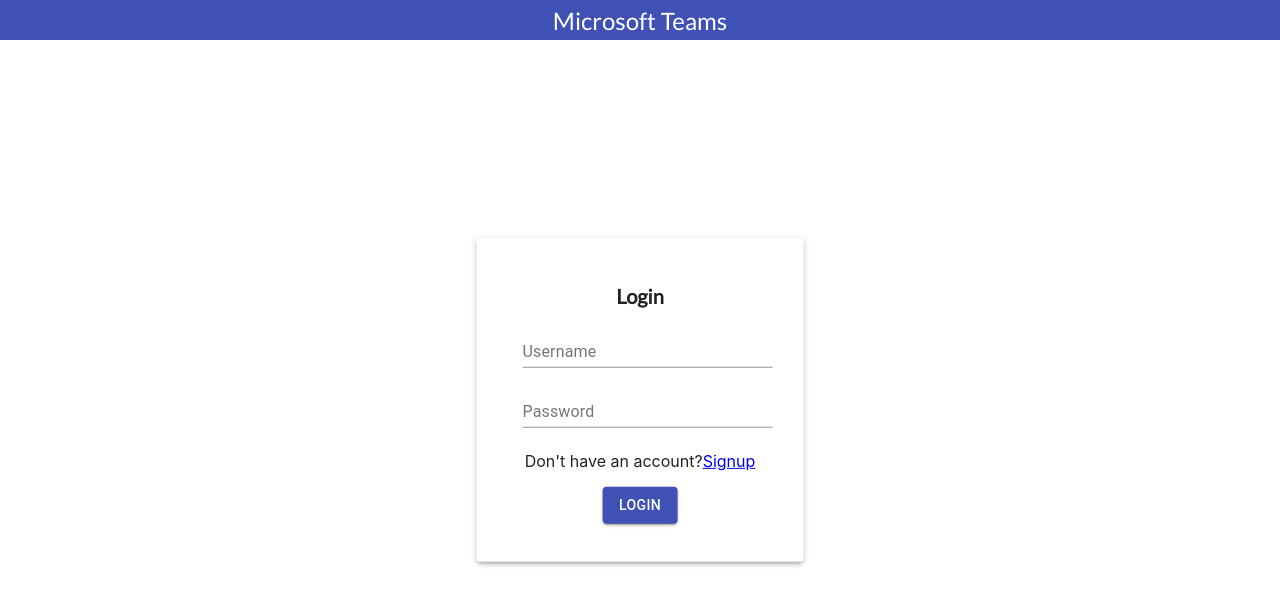
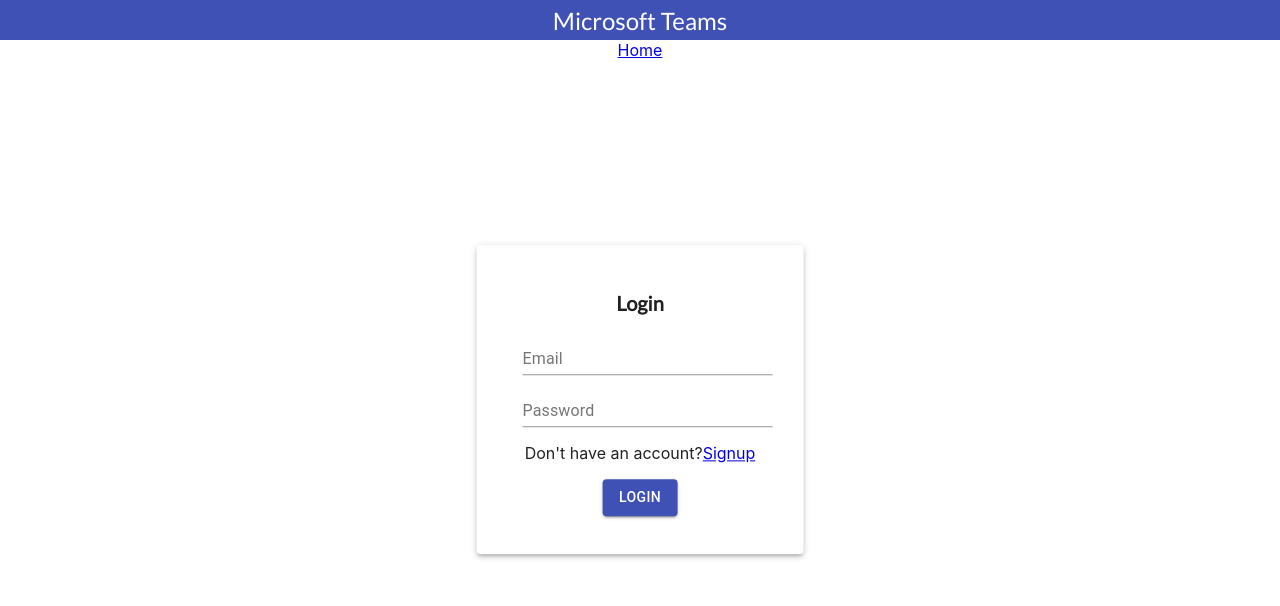
Before and after one commit to nishu91020/Teams-clone, a React (Create React App) app: page /Login in a window 1280 px wide. Shown: the top 606 px of the page. Built offline with nearby package versions, Linux system fonts and the light colour scheme; no server answers.

Commit message:
authentication setup with firebase

```diff
--- a/src/App.js
+++ b/src/App.js
@@ -2,14 +2,19 @@
 import Signup from './Screens/Signup';
 import Login from './Screens/Login';
 import { BrowserRouter, Route } from 'react-router-dom';
+import { AuthProvider } from './Auth';
+import Home from './Screens/Home';
 function App () {
     return (
+        <AuthProvider>
             <BrowserRouter>
                 <div>
                     <Route path="/" exact component={Signup} />
                     <Route path="/Login" component={Login} />
+                    <Route path="/home" component={Home} />
                 </div>
             </BrowserRouter>
+        </AuthProvider>
     );
 }
 
--- /dev/null
+++ b/src/Auth.js
@@ -0,0 +1,14 @@
+import React, { useEffect, useState } from 'react';
+import app from './firebase';
+export const AuthContext = React.createContext();
+export const AuthProvider = ({ children }) => {
+    const [ currentUser, setCurentUser ] = useState(null);
+    useEffect(() => {
+        app.auth().onAuthStateChanged(user => {
+            setCurentUser(user);
+        });
+    }, []);
+    return <AuthContext.Provider value={{ currentUser }}>{children}</AuthContext.Provider>;
+};
+
+export default AuthProvider;
--- a/src/Components/Form/AuthModal/styles.css
+++ b/src/Components/Form/AuthModal/styles.css
@@ -2,7 +2,5 @@
     justify-content: center;
     text-align: center;
     align-items: center;
-
-    width: 500px;
     border-radius: 20px;
 }
--- a/src/Components/Form/InputField/index.js
+++ b/src/Components/Form/InputField/index.js
@@ -5,7 +5,7 @@
 const useStyle = makeStyles({
     input: {
         width: '250px',
-        margin: '3%'
+        margin: '1%'
     }
 });
 
--- /dev/null
+++ b/src/Components/IconCard/index.js
@@ -0,0 +1,19 @@
+import React from 'react';
+import ChatIcon from '@material-ui/icons/Chat';
+import VideocamIcon from '@material-ui/icons/Videocam';
+const IconCard = () => {
+    return (
+        <div>
+            <div className="item">
+                <ChatIcon />
+                <label>Chat</label>
+            </div>
+            <div className="item">
+                <VideocamIcon />
+                <label>Video Chat</label>
+            </div>
+        </div>
+    );
+};
+
+export default IconCard;
--- /dev/null
+++ b/src/Components/IconCard/styles.css
@@ -0,0 +1,5 @@
+.item {
+    width: 100px;
+    height: 100px;
+    background: #3f51b5;
+}
--- a/src/Screens/Home/index.js
+++ b/src/Screens/Home/index.js
@@ -1,10 +1,18 @@
 import React from 'react';
 import Header from '../../Components/Header';
-import InputField from '../../Components/InputField';
+import IconCard from '../../Components/IconCard';
+import './styles.css';
 const Home = () => {
     return (
-        <div>
+        <div className="HomeContainer">
             <Header />
+            <div className="headone">
+                <div>
+                    <h2>Hey Username!</h2>
+                </div>
+                Welcome to Microsoft Teams
+            </div>
+            <IconCard />
         </div>
     );
 };
--- a/src/Screens/Home/styles.css
+++ b/src/Screens/Home/styles.css
@@ -0,0 +1,12 @@
+.headone {
+    font-size: xx-large;
+    height: 100vh;
+    display: flex;
+    justify-content: center;
+    align-items: center;
+    font-family: 'Lato', sans-serif;
+    font-weight: bolder;
+}
+.inside {
+    display: block;
+}
--- a/src/Screens/Login/index.js
+++ b/src/Screens/Login/index.js
@@ -1,21 +1,66 @@
-import React from 'react';
+import React, { useState } from 'react';
 import Header from '../../Components/Header';
 import { Form } from '../../Components/Form';
-import { Link } from 'react-router-dom';
+import { Link, Route, useHistory } from 'react-router-dom';
 import './styles.css';
+import { TextField, makeStyles, BottomNavigationAction } from '@material-ui/core';
+import app from '../../firebase';
+const useStyle = makeStyles({
+    input: {
+        width: '250px',
+        margin: '3%',
+        display: 'flex'
+    }
+});
+
 const Login = () => {
+    const [ email, setEmail ] = useState('');
+    const [ password, setPassword ] = useState('');
+    const classes = useStyle();
+    const history = useHistory();
+    const handleLogin = () => {
+        app
+            .auth()
+            .signInWithEmailAndPassword(email, password)
+            .then(res => {
+                console.log(`user logged in with email ${email} and password ${password}`);
+                history.replace('/home');
+            })
+            .catch(err => {
+                alert(err.message);
+            });
+    };
     return (
         <div className="container">
             <Header />
             <Form.AuthModal>
                 <Form.Title heading="Login" />
-                <Form.InputField label="Username" type="text" />
-                <Form.InputField label="Password" type="password" />
+                <TextField
+                    value={email}
+                    onChange={e => setEmail(e.target.value)}
+                    type="email"
+                    className={classes.input}
+                    id="standard-basic"
+                    size="small"
+                    label="Email"
+                />
+                <TextField
+                    value={password}
+                    onChange={e => setPassword(e.target.value)}
+                    type="password"
+                    className={classes.input}
+                    id="standard-basic"
+                    size="small"
+                    label="Password"
+                />
                 <p>
                     Don't have an account?<Link to="/">Signup</Link>
                 </p>
-                <Form.BtnForm content="Login" />
+                <div onClick={handleLogin}>
+                    <Form.BtnForm content="Login" />
+                </div>
             </Form.AuthModal>
+            <Link to="/home">Home</Link>
         </div>
     );
 };
--- a/src/Screens/Signup/index.js
+++ b/src/Screens/Signup/index.js
@@ -2,36 +2,75 @@
 import Header from '../../Components/Header';
 import { Form } from '../../Components/Form';
 import { Link } from 'react-router-dom';
+import app from '../../firebase';
+import { AuthContext } from '../../Auth';
+import { TextField } from '@material-ui/core';
+import { makeStyles } from '@material-ui/core';
 import './styles.css';
+
+const useStyle = makeStyles({
+    input: {
+        width: '250px',
+        margin: '3%',
+        display: 'flex'
+    }
+});
+
 const Signup = () => {
     const [ email, setEmail ] = useState('');
     const [ password, setPassword ] = useState('');
-    const [ username, setUserName ] = useState('');
+    const [ username, setUsername ] = useState('');
+    const classes = useStyle();
+    const handleSignup = () => {
+        console.log(`user email is ${email} and password is ${password}`);
+        app.auth().createUserWithEmailAndPassword(email, password).catch(error => {
+            alert(error.message);
+        });
+    };
 
     return (
+        <AuthContext.Provider value={{ email, password, username }}>
             <div className="container">
                 <Header />
                 <Form.AuthModal className="card">
                     <Form.Title heading="Signup" />
-                <Form.InputField
+                    <TextField
+                        value={email}
+                        onChange={e => setEmail(e.target.value)}
+                        type="email"
+                        className={classes.input}
+                        id="standard-basic"
+                        size="small"
+                        label="Email"
+                    />
+                    <TextField
+                        value={username}
+                        onChange={e => setUsername(e.target.value)}
+                        type="text"
+                        className={classes.input}
+                        id="standard-basic"
+                        size="small"
                         label="Username"
-                    value={username}
-                    onChange={e => setUserName(e.target.value)}
-                    type="text"
                     />
-                <Form.InputField label="Email" value={email} onChange={e => setEmail(e.target.value)} type="email" />
-                <Form.InputField
-                    label="Password"
+
+                    <TextField
                         value={password}
                         onChange={e => setPassword(e.target.value)}
                         type="password"
+                        className={classes.input}
+                        id="standard-basic"
+                        size="small"
+                        label="Password"
                     />
                     <p>
                         Already have an account?<Link to="/Login">Login</Link>
                     </p>
+                    <div onClick={handleSignup}>
                         <Form.BtnForm content="Signup" />
+                    </div>
                 </Form.AuthModal>
             </div>
+        </AuthContext.Provider>
     );
 };
 
--- /dev/null
+++ b/src/firebase.js
@@ -0,0 +1,14 @@
+import firebase from 'firebase/app';
+import 'firebase/auth';
+
+const firebaseConfig = {
+    apiKey: process.env.REACT_APP_API_KEY,
+    authDomain: process.env.REACT_APP_AUTH_DOMAIN,
+    projectId: process.env.REACT_APP_PROJECT_ID,
+    storageBucket: process.env.REACT_APP_STORAGE_BUCKET,
+    messagingSenderId: process.env.REACT_APP_MESSAGING_SENDER_ID,
+    appId: process.env.REACT_APP_APP_ID,
+    measurementId: process.env.REACT_APP_MEASUREMENT_ID
+};
+const app = firebase.initializeApp(firebaseConfig);
+export default app;
```
Also changed, not shown: package.json (+4 -14 lines), 2 other files (tests, documents, lock files or other folders). Lines whose indentation alone changed are shown as unchanged.
